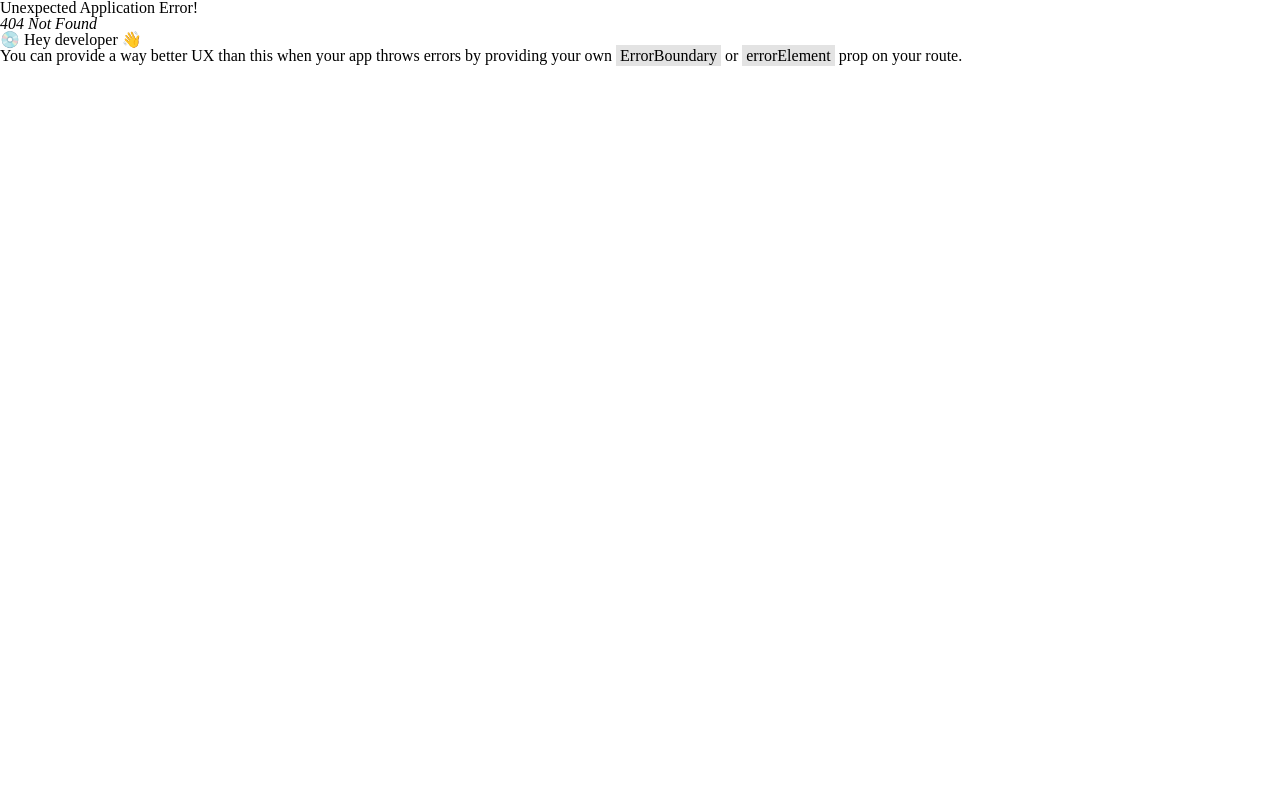
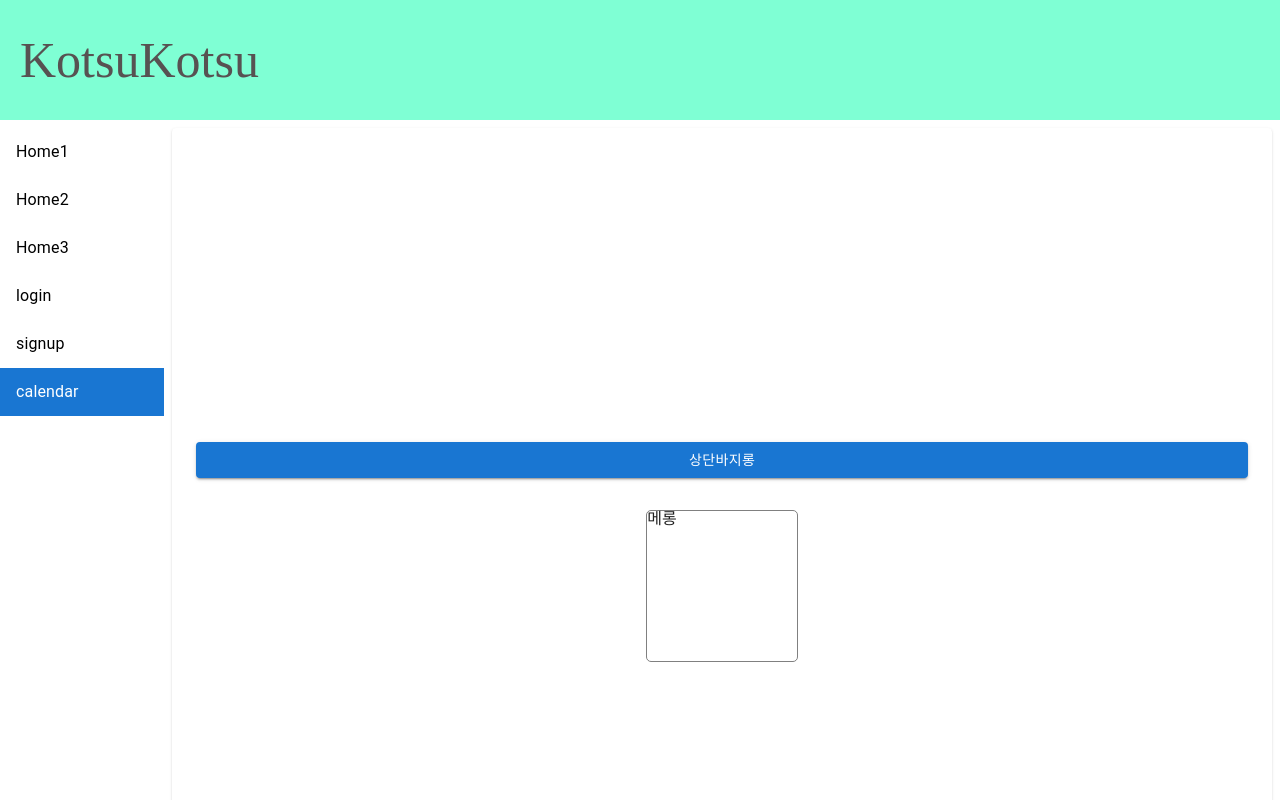
Before and after one commit to Asue0/kotsukotsu-ui, a React (Vite) app: page /calendar in a window 1280 px wide. Before the commit this address had no page. Shown: the top 800 px of the page. Built offline with nearby package versions, Linux system fonts and the light colour scheme.

Commit message:
회원가입 페이지 크기 조절 / 달력 페이지 제작중

```diff
--- /dev/null
+++ b/src/pages/calendar/CalendarMain.tsx
@@ -0,0 +1,23 @@
+import { Box, Button } from "@mui/material";
+import DayBox from "./DayBox";
+
+const CalendarMain = () => {
+  return (
+    <Box
+      display="flex"
+      sx={{ width: "100%", height: "100%" }}
+      alignItems="center"
+      justifyContent="center"
+      flexDirection="column"
+      gap={2}
+    >
+      <Button variant="contained" fullWidth>
+        상단바지롱
+      </Button>
+      <Box display="flex"> </Box>
+      <DayBox />
+    </Box>
+  );
+};
+
+export default CalendarMain;
--- /dev/null
+++ b/src/pages/calendar/DayBox.tsx
@@ -0,0 +1,15 @@
+import { Box } from "@mui/material";
+
+const DayBox = () => {
+  return (
+    <Box
+      width={150}
+      height={150}
+      sx={{ border: "1px solid gray", borderRadius: "5px" }}
+    >
+      메롱
+    </Box>
+  );
+};
+
+export default DayBox;
--- a/src/pages/login/SignUpMain.tsx
+++ b/src/pages/login/SignUpMain.tsx
@@ -13,14 +13,18 @@ const SignUpMain = () => {
     formState: { errors },
   } = useForm<FormData>({ resolver: zodResolver(signupSchema) });
 
+  const onSubmit = ({ ...data }: FormData) => {
+    console.log(data);
+  };
+
   return (
-    <form onSubmit={handleSubmit(console.log)}>
     <Box
       display="flex"
       sx={{ width: "100%", height: "100%" }}
       alignItems="center"
       justifyContent="center"
     >
+      <form onSubmit={handleSubmit(onSubmit)}>
         <Box
           display="flex"
           flexDirection="column"
@@ -36,7 +40,7 @@ const SignUpMain = () => {
             label="아이디"
             variant="outlined"
             error={!!errors.id}
-            helperText={errors.id?.message}
+            helperText={errors.id?.message || " "} // 공백을 추가함으로써 문구가 발생하지 않더라도 자리를 차지하도록 설정
             {...register("id")}
           />
           <TextField
@@ -44,7 +48,7 @@ const SignUpMain = () => {
             type="password"
             variant="outlined"
             error={!!errors.password}
-            helperText={errors.password?.message}
+            helperText={errors.password?.message || " "}
             {...register("password")}
           />
           <TextField
@@ -52,21 +56,21 @@ const SignUpMain = () => {
             type="password"
             variant="outlined"
             error={!!errors.passwordConfirm}
-            helperText={errors.passwordConfirm?.message}
+            helperText={errors.passwordConfirm?.message || " "}
             {...register("passwordConfirm")}
           />
           <TextField
             label="이메일"
             variant="outlined"
             error={!!errors.email}
-            helperText={errors.email?.message}
+            helperText={errors.email?.message || " "}
             {...register("email")}
           />
           <TextField
             label="이메일 확인"
             variant="outlined"
             error={!!errors.emailConfirm}
-            helperText={errors.emailConfirm?.message}
+            helperText={errors.emailConfirm?.message || " "}
             {...register("emailConfirm")}
           />
           <TextField label="전화번호" variant="outlined" />
@@ -74,8 +78,8 @@ const SignUpMain = () => {
             등록
           </Button>
         </Box>
+      </form>
     </Box>
-    </form>
   );
 };
 
--- a/src/routes/user/UserRoutes.tsx
+++ b/src/routes/user/UserRoutes.tsx
@@ -11,7 +11,11 @@ const SampleUserMainComponent = withSuspense(SampleUserMain);
 const LoginMain = lazy(() => import("pages/login/LoginMain.tsx"));
 const LoginMainComponent = withSuspense(LoginMain);
 const SignUpMain = lazy(() => import("pages/login/SignUpMain.tsx"));
-const SignUpMainomponent = withSuspense(SignUpMain);
+const SignUpMainComponent = withSuspense(SignUpMain);
+
+// Calendar
+const CalendarMain = lazy(() => import("pages/calendar/CalendarMain"));
+const CalendarMainComponent = withSuspense(CalendarMain);
 
 const UserRoutes: RouteObject[] = [
   {
@@ -41,8 +45,13 @@ const UserRoutes: RouteObject[] = [
       },
       {
         path: "signup",
-        element: <SignUpMainomponent />,
+        element: <SignUpMainComponent />,
         handle: { title: "signup", showSnb: true },
+      },
+      {
+        path: "calendar",
+        element: <CalendarMainComponent />,
+        handle: { title: "calendar", showSnb: true },
       },
     ],
   },
```
Lines whose indentation alone changed are shown as unchanged.
